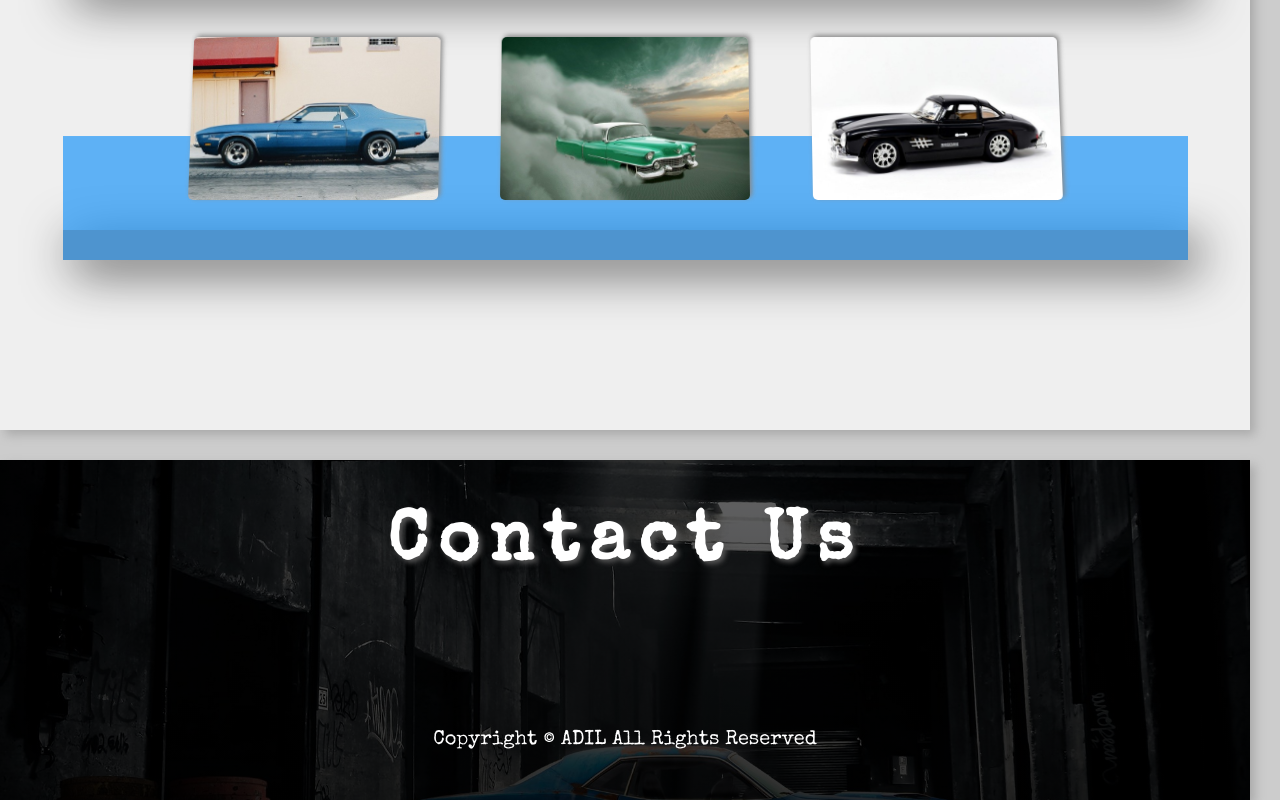
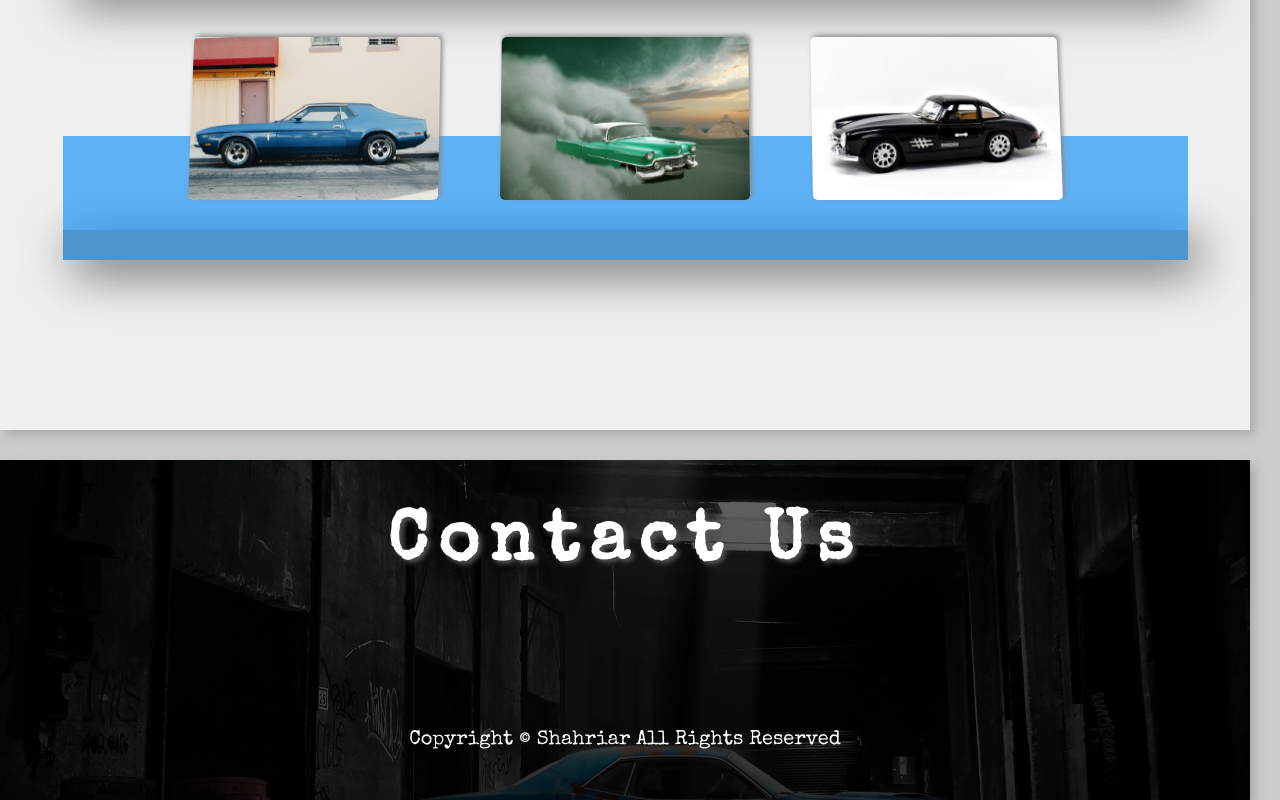
Before and after one commit to Adil-IT/carSites.github.io, a plain HTML site: page index.html in a window 1280 px wide. Shown: the part 3193-3993 px from the top of the page. Drawn offline with nearby package versions, Linux system fonts and the light colour scheme.

Commit message:
Update index.html

```diff
--- a/index.html
+++ b/index.html
@@ -115,7 +115,7 @@
 
 
         <p class="copyright">
-          Copyright &copy; ADIL All Rights Reserved
+          Copyright &copy; Shahriar All Rights Reserved
         </p>
       </section>
     </div>
```
